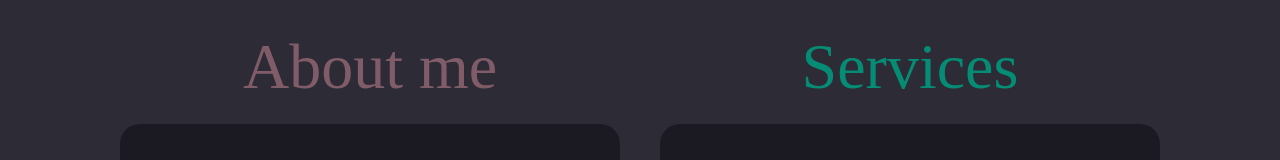
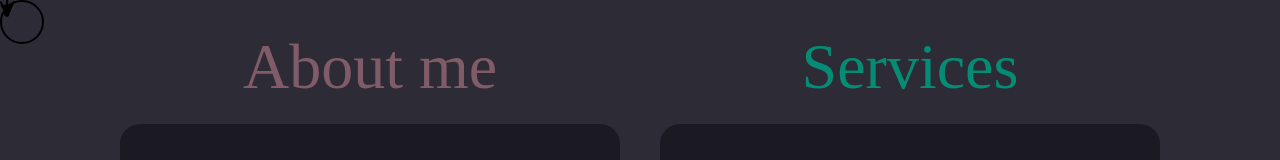
Before and after one commit to Jojo6392/Portfolio, a Vue app: page / in a window 1280 px wide. Shown: the top 160 px of the page. Built offline with nearby package versions, Linux system fonts and the light colour scheme; a web font is replaced by a local one.

Commit message:
custom cursor

```diff
--- a/src/App.vue
+++ b/src/App.vue
@@ -1,5 +1,10 @@
 <template>
     <div id="app">
+        <!-- Cursor -->
+        <div :class="[ 'g-cursor', { 'g-cursor_hover': hover }, {'g-cursor_hide': hideCursor} ]">
+            <div :style="cursorCircle" class="g-cursor__circle"></div>
+            <img class="g-cursor__point" ref="point" :style="cursorPoint" src="./assets/cursor.svg" alt="cursor">
+        </div>
         <router-view />
     </div>
 </template>
@@ -8,8 +13,102 @@
 
 export default {
     name: "App",
+
+    data() {
+        return {
+            xChild: 0,
+            yChild: 0,
+            xParent: 0,
+            yParent: 0,
+            hover: false,
+            hideCursor: true
+        }
+    },
+
+    computed: {
+        cursorCircle() {
+            return `transform: translateX(${this.xParent}px) translateY(${this.yParent}px) translateZ(0) translate3d(0, 0, 0);`
+        },
+
+        cursorPoint() {
+            return `transform: translateX(${this.xChild - 3}px) translateY(${this.yChild - 3}px) translateZ(0) translate3d(0, 0, 0);`
+        }
+    },
+
+    mounted() {
+        document.addEventListener("mousemove", this.moveCursor);
+        document.addEventListener('mouseleave', () => {
+            this.hideCursor = true;
+        });
+        document.addEventListener('mouseenter', () => {
+            this.hideCursor = false;
+        });
+    },
+
+    methods: {
+        moveCursor(e) {
+            this.xChild = e.clientX;
+            this.yChild = e.clientY;
+
+            setTimeout(() => {
+                this.xParent = e.clientX - 15;
+                this.yParent = e.clientY - 15;
+            }, 100);
+        }
+    },
 };
 </script>
 
-<style>
+<style scoped lang="scss">
+.g-cursor {
+
+    &_hide {
+      opacity: 0;
+      width: 60px;
+      height: 60px;
+      transition: width .6s ease,
+        height .6s ease,
+        opacity .6s ease;
+    }
+
+    &__circle {
+      pointer-events: none;
+      user-select: none;
+      top: 0;
+      left: 0;
+      position: fixed;
+      width: 40px;
+      height: 40px;
+      border: 2px solid black;
+      border-radius: 100%;
+      z-index: 5555;
+      backface-visibility: hidden;
+      transition: opacity .6s ease;
+    }
+
+    &__point {
+      top: 0;
+      left: 0;
+      position: fixed;
+      width: 20px;
+      height: 20px;
+      pointer-events: none;
+      user-select: none;
+      border-radius: 100%;
+      z-index: 55555555;
+    //   backface-visibility: hidden;
+    //   will-change: transform;
+    }
+
+    &_hover {
+      .g-cursor__circle {
+        opacity: 0;
+        width: 60px;
+        height: 60px;
+        transition: width .6s ease,
+          height .6s ease,
+          opacity .6s ease;
+      }
+    }
+  }
 </style>
--- a/src/assets/main.scss
+++ b/src/assets/main.scss
@@ -1,7 +1,7 @@
-body {
+body, html {
     margin: 0;
     background-color: rgb(45, 43, 54);
-
+    cursor: none;
 }
 
 @font-face {
--- a/src/components/Home.vue
+++ b/src/components/Home.vue
@@ -118,14 +118,12 @@ $background_image: rgb(27, 26, 35);
                 border-radius: 20px;
                 font-size: 90px;
                 color: $background_image;
-                cursor: pointer;
             }
         }
 
         &__img {
             border-radius: 20px;
             width: 750px;
-            cursor: pointer;
         }
     }
 }
```
Also changed, not shown: src/assets/cursor.svg (added), 1 other file (tests, documents, lock files or other folders).
